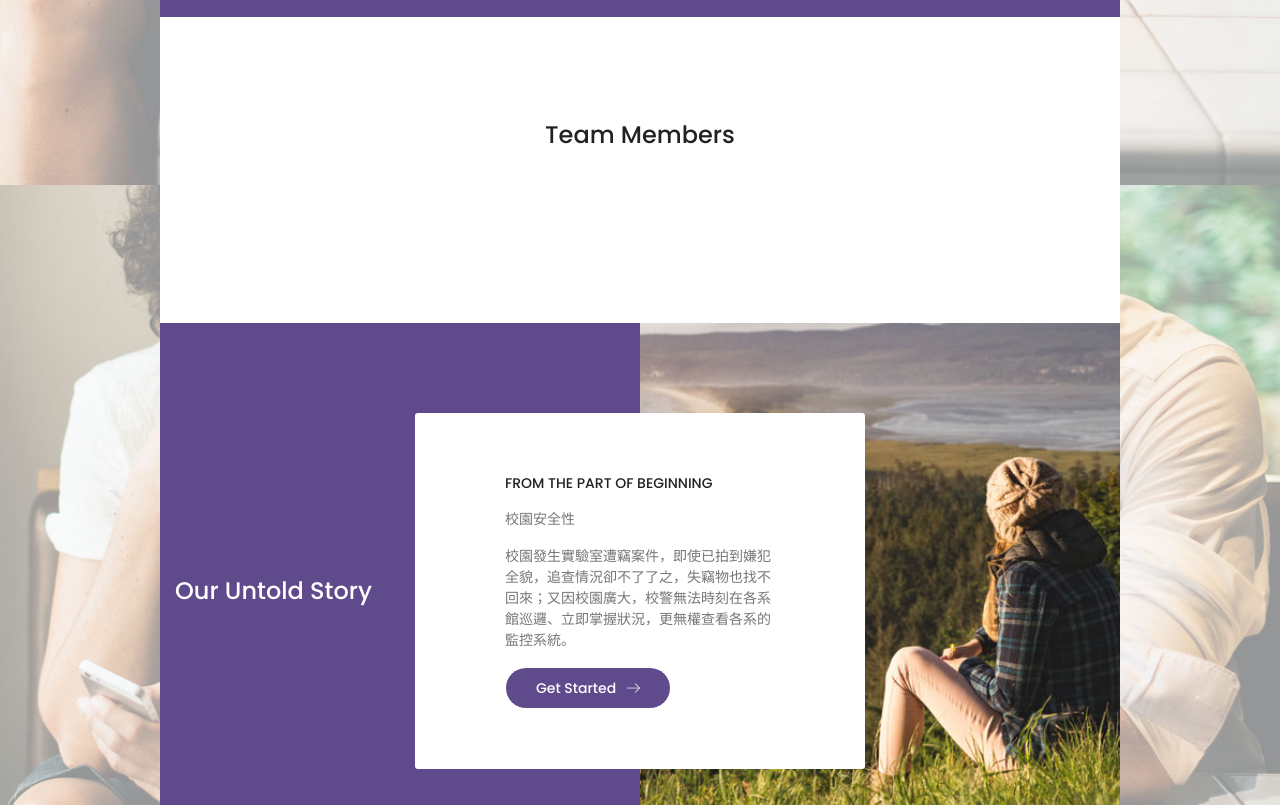
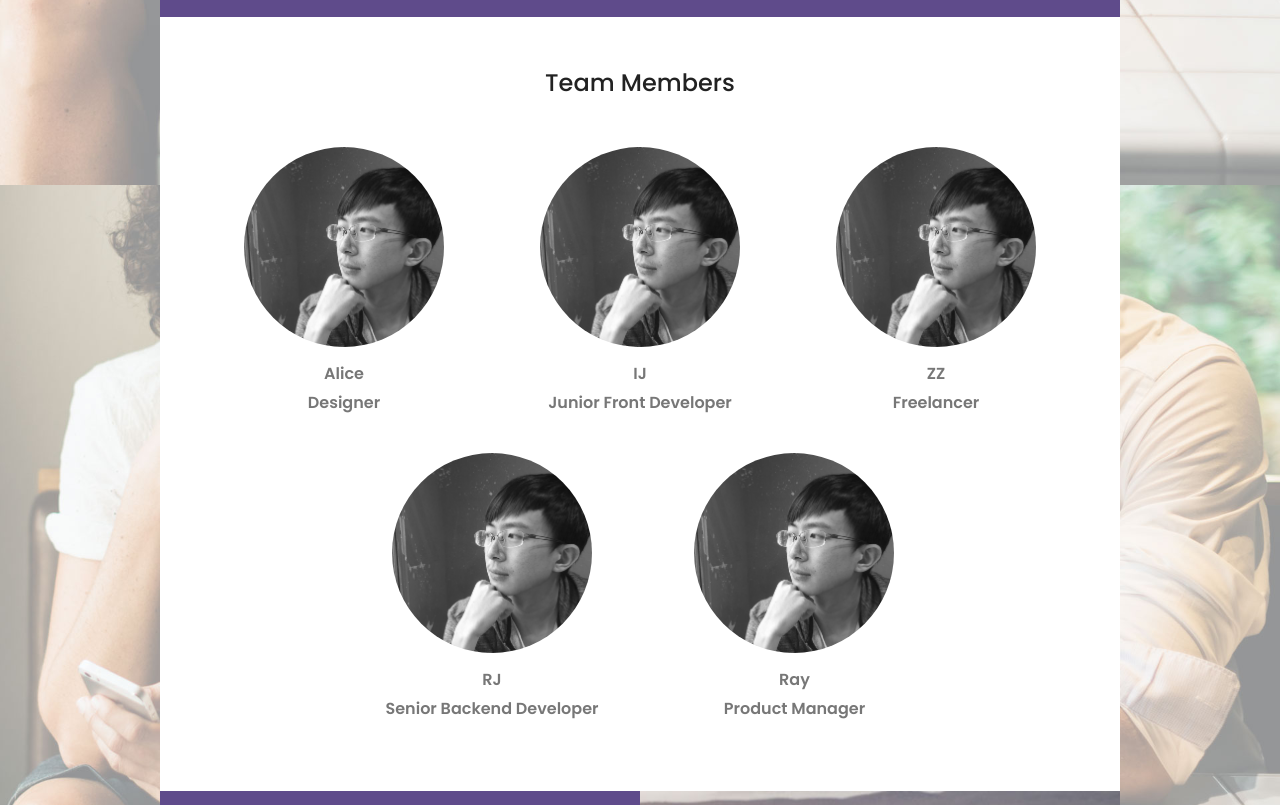
Before and after one commit to WannaBanana/WannaBanana.github.io, a website: page index.html in a window 1280 px wide. Shown: the part 2375-3180 px from the top of the page. Drawn offline with nearby package versions, Linux system fonts and the light colour scheme.

Commit message:
Add team member section

```diff
--- a/index.html
+++ b/index.html
@@ -198,9 +198,52 @@
 							</div>
 						</div>
 					</div>
-					<div class="active-works-carousel mt-40">
+					<div class="row">
 
-					</div>
+            <div class="team-content">
+
+              <div class="team-member">
+                <div class="team-member-avator">
+                  <img class="rounded-circle" src="./img/RJ.jpg">
+                </div>
+                <div class="team-member-name">Alice</div>
+                <div class="team-member-title">Designer</div>
+              </div>
+
+              <div class="team-member">
+                <div class="team-member-avator">
+                  <img class="rounded-circle" src="./img/RJ.jpg">
+                </div>
+                <div class="team-member-name">IJ</div>
+                <div class="team-member-title">Junior Front Developer</div>
+              </div>
+
+              <div class="team-member">
+                <div class="team-member-avator">
+                  <img class="rounded-circle" src="./img/RJ.jpg">
+                </div>
+                <div class="team-member-name">ZZ</div>
+                <div class="team-member-title">Freelancer</div>
+              </div>
+
+              <div class="team-member">
+                <div class="team-member-avator">
+                  <img class="rounded-circle" src="./img/RJ.jpg">
+                </div>
+                <div class="team-member-name">RJ</div>
+                <div class="team-member-title">Senior Backend Developer</div>
+              </div>
+
+              <div class="team-member">
+                <div class="team-member-avator">
+                  <img class="rounded-circle" src="./img/RJ.jpg">
+                </div>
+                <div class="team-member-name">Ray</div>
+                <div class="team-member-title">Product Manager</div>
+              </div>
+            </div>
+
+          </div>
 			</section>
 		</div>
 		<div class="main-wrapper">
@@ -220,7 +263,10 @@
 								<h6 class="text-uppercase">From the part of beginning</h6>
 								<p>校園安全性</p>
 								<p>校園發生實驗室遭竊案件，即使已拍到嫌犯全貌，追查情況卻不了了之，失竊物也找不回來；又因校園廣大，校警無法時刻在各系館巡邏、立即掌握狀況，更無權查看各系的監控系統。</p>
-								<a href="#" class="primary-btn hover d-inline-flex align-items-center"><span class="mr-10">Get Started</span><span class="lnr lnr-arrow-right"></span></a>
+								<a href="#" class="primary-btn hover d-inline-flex align-items-center">
+                  <span class="mr-10">Get Started</span>
+                  <span class="lnr lnr-arrow-right"></span>
+                </a>
 							</div>
 						</div>
 					</div>
--- a/scss/theme/_home.scss
+++ b/scss/theme/_home.scss
@@ -121,8 +121,8 @@ body {
 		&:after {
 			opacity: 1;
 		}
-	}
-	&.hover {
+  }
+  &.hover {
 		color: $white;
 		border: 1px solid transparent;
 		&:after {
@@ -146,7 +146,13 @@ body {
 	h1 {
 		margin-top: 10px;
 		margin-bottom: 20px;
-	}
+  }
+
+  > .primary-btn {
+    &:hover {
+      background: $white;
+    }
+  }
 }
 .featured-area {
 	background: $white;
@@ -244,7 +250,7 @@ body {
 }
 .amazing-works-area {
 	background: $white;
-	padding: 100px 0;
+	padding: 48px 0;
 }
 .active-works-carousel {
 	.item {
@@ -342,6 +348,7 @@ body {
 		h6 {
 			margin-bottom: 15px;
 		}
+
 	}
 	position: relative;
 	&:after {
@@ -553,3 +560,38 @@ footer {
   margin-left: auto;
   margin-right: auto;
 }
+
+.team-content {
+  display: flex;
+  flex-wrap: wrap;
+  justify-content: center;
+
+  .team-member {
+    display: flex;
+    flex-direction: column;
+    align-items: center;
+    padding: 0 16px;
+    margin: 16px 32px;
+
+    .team-member-avator {
+      img {
+        width: 200px;
+        @include grayscale(100%);
+      }
+    }
+
+    .team-member-name {
+      font-size: 16px;
+      font-weight: 600;
+      margin-top: 16px;
+      margin-bottom: 8px;
+    }
+
+    .team-member-title {
+      font-size: 16px;
+      font-weight: 600;
+      margin-bottom: 8px;
+    }
+
+  }
+}
--- a/scss/theme/_mixins.scss
+++ b/scss/theme/_mixins.scss
@@ -113,3 +113,7 @@
     @content;
   }
 }
+
+@mixin grayscale($value) {
+  filter: #{ "grayscale(" + $value + ")" };
+}
```
Also changed, not shown: dist/css/main.min.css, dist/img/RJ.jpg (added), img/RJ.jpg (added).
